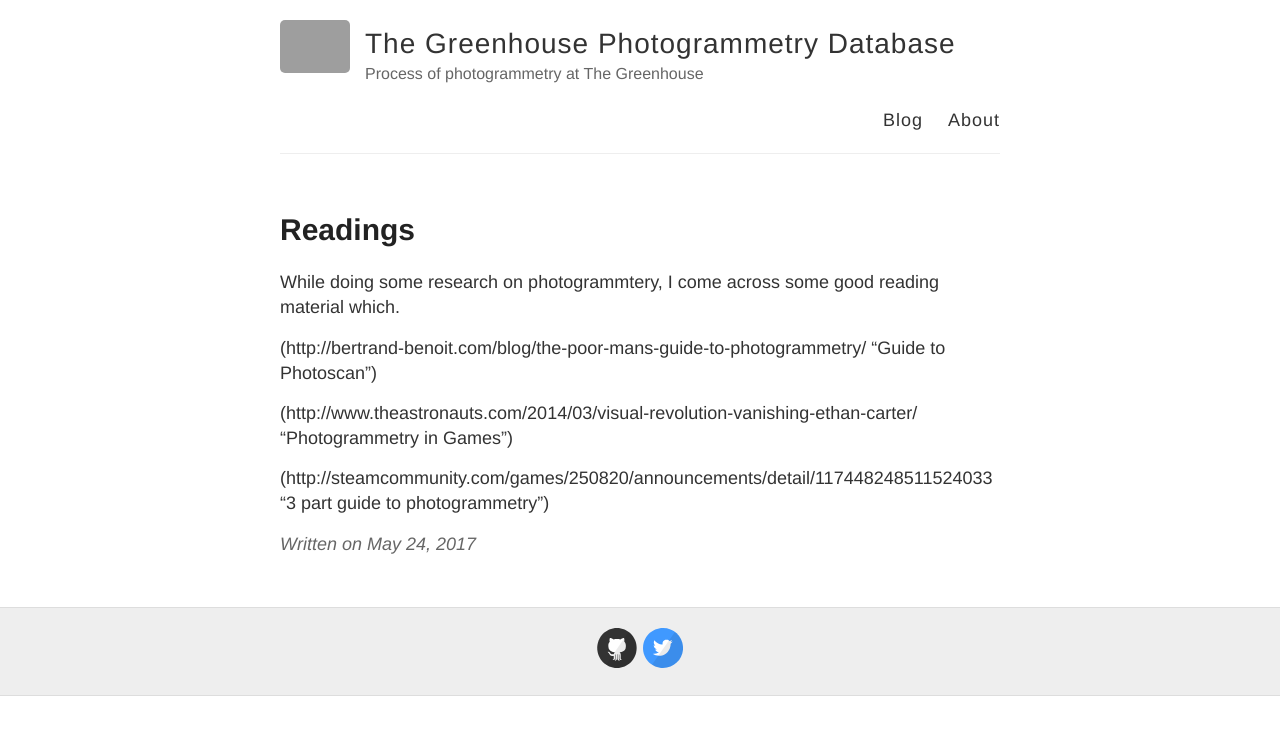
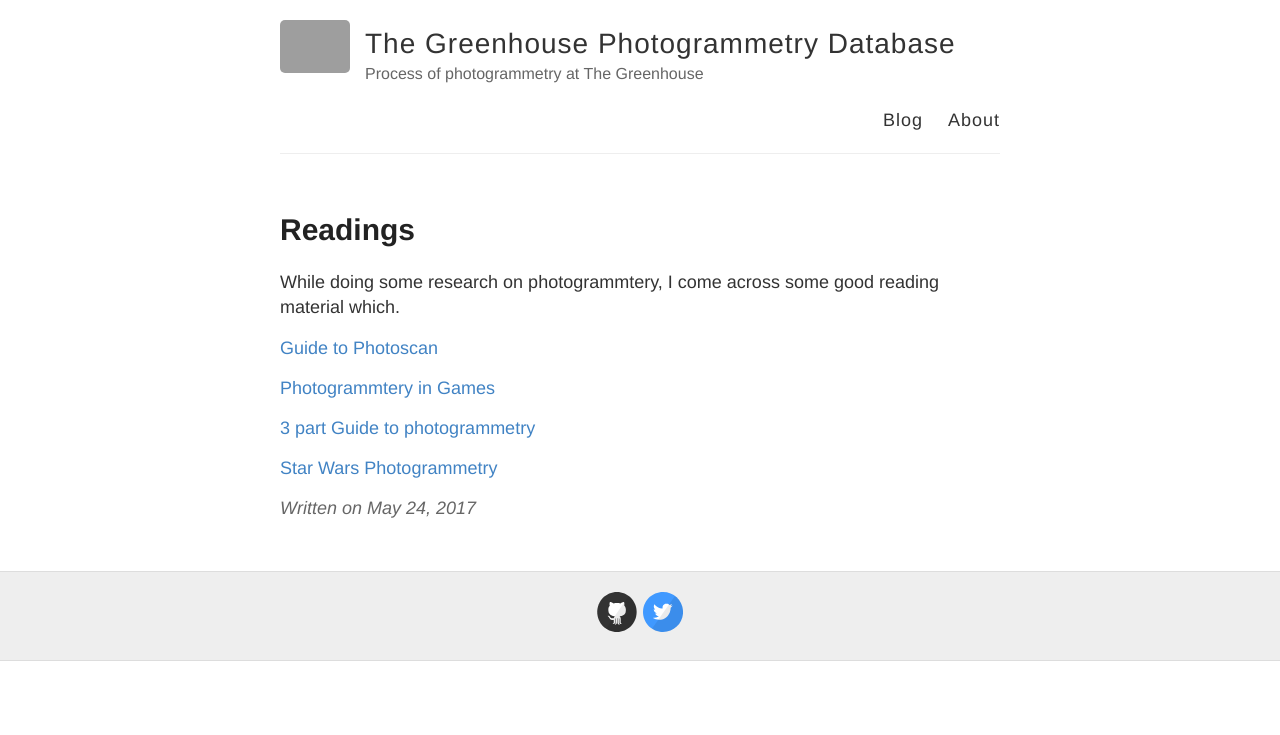
Before and after one commit to burnedsap/greenphoto, a Jekyll site: the page built from _posts/2017-5-24-Readings and Links.md, in a window 1280 px wide. Shown: the top 735 px of the page. Built offline with Jekyll 4.4.1, drawn with Linux system fonts in a browser that asks for light colours; grey boxes are pictures that could not be loaded.

Commit message:
links update

```diff
--- a/_posts/2017-5-24-Readings and Links.md
+++ b/_posts/2017-5-24-Readings and Links.md
@@ -5,10 +5,13 @@ title: Readings
 
 While doing some research on photogrammtery, I come across some good reading material which.
 
-(http://bertrand-benoit.com/blog/the-poor-mans-guide-to-photogrammetry/ "Guide to Photoscan")
+[Guide to Photoscan](http://bertrand-benoit.com/blog/the-poor-mans-guide-to-photogrammetry/ "Guide to Photoscan")
 
 
-(http://www.theastronauts.com/2014/03/visual-revolution-vanishing-ethan-carter/ "Photogrammetry in Games")
+[Photogrammtery in Games](http://www.theastronauts.com/2014/03/visual-revolution-vanishing-ethan-carter/ "Photogrammetry in Games")
 
 
-(http://steamcommunity.com/games/250820/announcements/detail/117448248511524033 "3 part guide to photogrammetry")
+[3 part Guide to photogrammetry](http://steamcommunity.com/games/250820/announcements/detail/117448248511524033 "3 part guide to photogrammetry")
+
+
+[Star Wars Photogrammetry](http://starwars.ea.com/starwars/battlefront/news/how-we-used-photogrammetry "Star Wars Photogrammetry")
```
